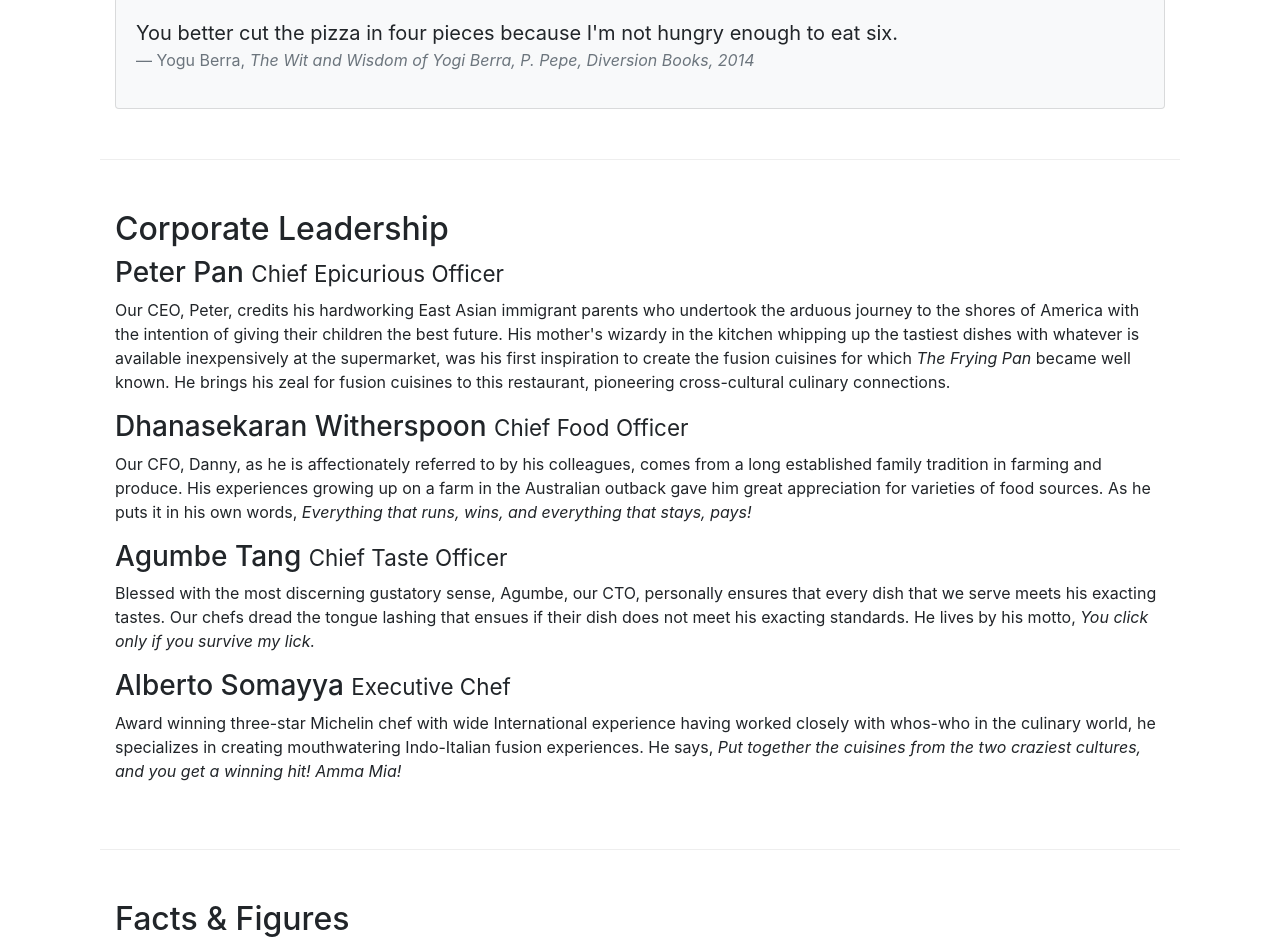
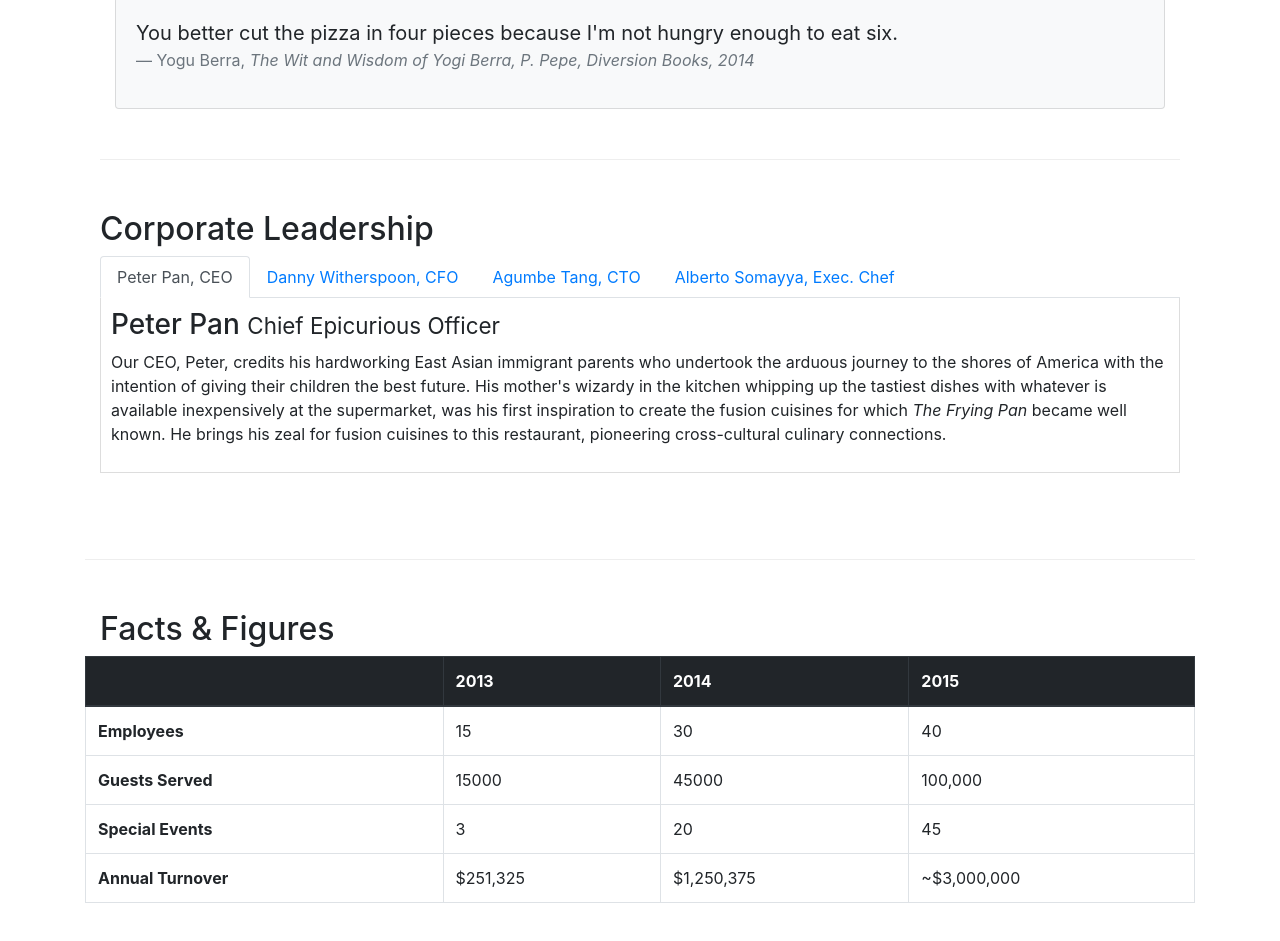
Before and after one commit to Shashank1816/Restraunt-Multiple-page-BS4-, a website: page aboutus.html in a window 1280 px wide. Shown: the part 812-1753 px from the top of the page. Drawn offline with nearby package versions, Linux system fonts and the light colour scheme.

Commit message:
Tabbed navigation added in aboutus page

```diff
--- a/aboutus.html
+++ b/aboutus.html
@@ -114,22 +114,57 @@
          </div>
 
 
-        <div class="container">
+
             <div class="row row-content">
                 <div class="col-12">
                     <h2>Corporate Leadership</h2>
-                </div>
-                <div class="col-12">
+                    <!--========================================Tabbed Navigation ===============================================-->
+                    <ul class="nav nav-tabs">
+                        <li class="nav-item">
+                          <a class="nav-link active" href="#peter"
+                            role="tab" data-toggle="tab">Peter Pan, CEO</a>
+                        </li>
+                        <li class="nav-item">
+                          <a class="nav-link" href="#danny" role="tab"
+                            data-toggle="tab">Danny Witherspoon, CFO</a>
+                        </li>
+                        <li class="nav-item">
+                          <a class="nav-link" href="#agumbe"role="tab"
+                            data-toggle="tab">Agumbe Tang, CTO</a>
+                        </li>
+                        <li class="nav-item">
+                          <a class="nav-link" href="#alberto" role="tab"
+                            data-toggle="tab">Alberto Somayya, Exec. Chef</a>
+                        </li>
+                    </ul>
+
+
+
+                    <div class="tab-content">
+
+                        <div role="tabpanel" class="tab-pane fade show active" id="peter">
                             <h3>Peter Pan <small>Chief Epicurious Officer</small></h3>
                             <p class="d-none d-sm-block">Our CEO, Peter, credits his hardworking East Asian immigrant parents who undertook the arduous journey to the shores of America with the intention of giving their children the best future. His mother's wizardy in the kitchen whipping up the tastiest dishes with whatever is available inexpensively at the supermarket, was his first inspiration to create the fusion cuisines for which <em>The Frying Pan</em> became well known. He brings his zeal for fusion cuisines to this restaurant, pioneering cross-cultural culinary connections.</p>
+                        </div>
+
+                        <div role="tabpanel" class="tab-pane fade" id="danny">
                             <h3>Dhanasekaran Witherspoon <small>Chief Food Officer</small></h3>
                             <p class="d-none d-sm-block">Our CFO, Danny, as he is affectionately referred to by his colleagues, comes from a long established family tradition in farming and produce. His experiences growing up on a farm in the Australian outback gave him great appreciation for varieties of food sources. As he puts it in his own words, <em>Everything that runs, wins, and everything that stays, pays!</em></p>
+                        </div>
+
+                        <div role="tabpanel" class="tab-pane fade" id="agumbe">
                             <h3>Agumbe Tang <small>Chief Taste Officer</small></h3>
                             <p class="d-none d-sm-block">Blessed with the most discerning gustatory sense, Agumbe, our CTO, personally ensures that every dish that we serve meets his exacting tastes. Our chefs dread the tongue lashing that ensues if their dish does not meet his exacting standards. He lives by his motto, <em>You click only if you survive my lick.</em></p>
+                        </div>
+
+                        <div role="tabpanel" class="tab-pane fade" id="alberto">
                             <h3>Alberto Somayya <small>Executive Chef</small></h3>
                             <p class="d-none d-sm-block">Award winning three-star Michelin chef with wide International experience having worked closely with whos-who in the culinary world, he specializes in creating mouthwatering Indo-Italian fusion experiences. He says, <em>Put together the cuisines from the two craziest cultures, and you get a winning hit! Amma Mia!</em></p>
                         </div>
                     </div>
+                </div>
+            </div>
+
             <div class="row row-content">
                 <div class="col-12 col-sm-9">
                     <h2>Facts &amp; Figures</h2>
@@ -176,7 +211,7 @@
                     </div>
                 </div>
            </div>
-       </div>
+
 
 
     </div>
@@ -222,6 +257,9 @@
            </div>
         </div>
     </footer>
+    <script src="node_modules/jquery/dist/jquery.slim.min.js"></script>
+    <script src="node_modules/popper.js/dist/umd/popper.min.js"></script>
+    <script src="node_modules/bootstrap/dist/js/bootstrap.min.js"></script>
 
 </body>
 
--- a/css/styles.css
+++ b/css/styles.css
@@ -38,3 +38,9 @@ body{
     margin-left: 1rem;
     margin-top: 2rem;
 }
+.tab-content {
+    border-left: 1px solid #ddd;
+    border-right: 1px solid #ddd;
+    border-bottom: 1px solid #ddd;
+    padding: 10px;
+}
```
Lines whose indentation alone changed are shown as unchanged.
